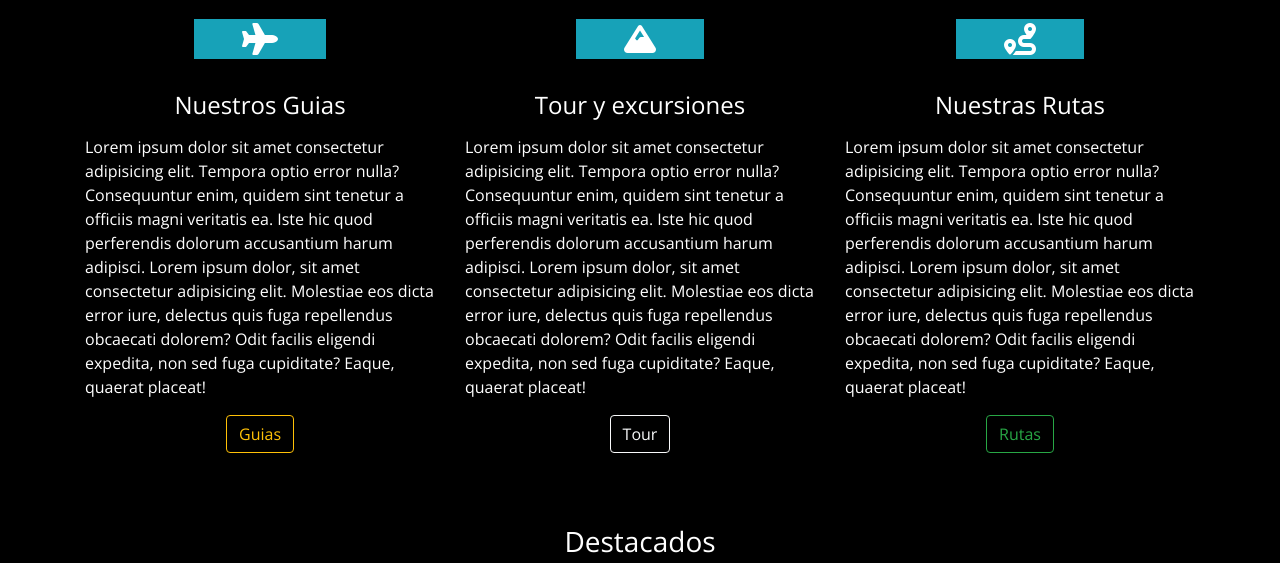
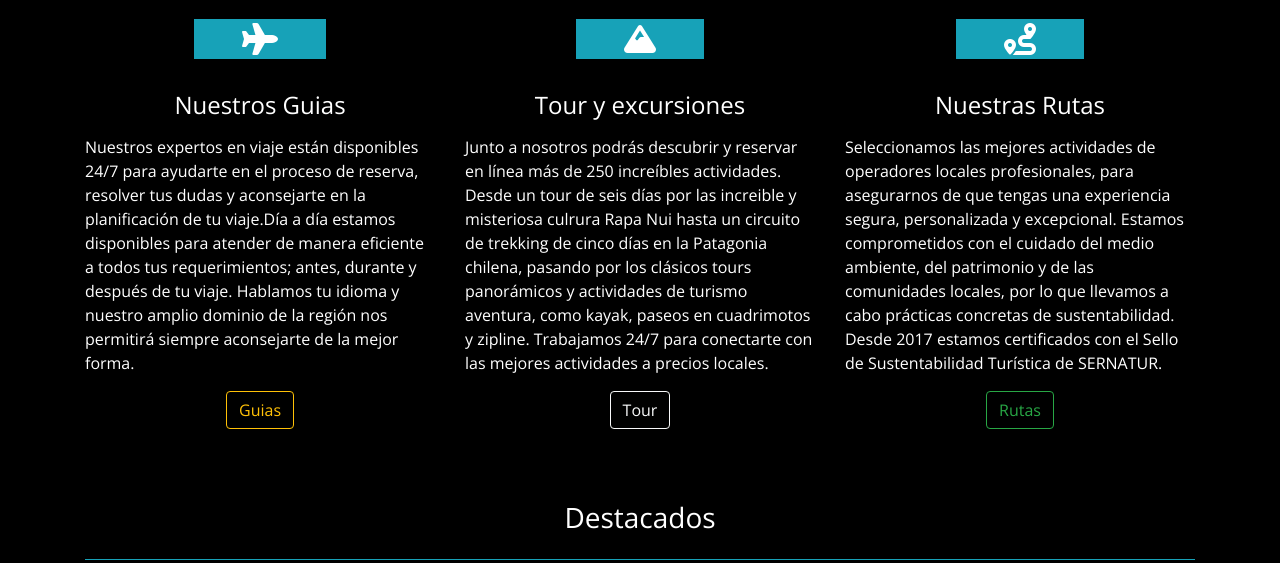
Before and after one commit to isidelrio/probando-git2, a plain HTML site: page index.html in a window 1280 px wide. Shown: the part 1096-1659 px from the top of the page. Drawn offline with nearby package versions, Linux system fonts and the light colour scheme; a script that the page names is missing.

Commit message:
cambios en parrafos quienes somos

```diff
--- a/index.html
+++ b/index.html
@@ -59,19 +59,19 @@
           <div class="col-md-4 col-lg-4 col-lx-4">
             <i class="fas fa-plane fa-2x my-3 px-5 py-1 bg-info" aria-hidden="true"></i>
             <h4 class="text-center my-3">Nuestros Guias</h4>
-            <p class="text-left">Lorem ipsum dolor sit amet consectetur adipisicing elit. Tempora optio error nulla? Consequuntur enim, quidem sint tenetur a officiis magni veritatis ea. Iste hic quod perferendis dolorum accusantium harum adipisci. Lorem ipsum dolor, sit amet consectetur adipisicing elit. Molestiae eos dicta error iure, delectus quis fuga repellendus obcaecati dolorem? Odit facilis eligendi expedita, non sed fuga cupiditate? Eaque, quaerat placeat!</p>
+            <p class="text-left">Nuestros expertos en viaje están disponibles 24/7 para ayudarte en el proceso de reserva, resolver tus dudas y aconsejarte en la planificación de tu viaje.Día a día estamos disponibles para atender de manera eficiente a todos tus requerimientos; antes, durante y después de tu viaje. Hablamos tu idioma y nuestro amplio dominio de la región nos permitirá siempre aconsejarte de la mejor forma.</p>
             <button id="graciasporconocernos" type="button" class="btn btn-outline-warning" data-toggle="tooltip" data-placement="left" title="Elige el guia a tu medida">Guias</button>
           </div>
             <div class="col-md-4 col-lg-4 col-lx-4">
               <i class="fas fa-mountain fa-2x my-3 px-5 py-1 bg-info" aria-hidden="true"></i>
               <h4 class="text-center my-3">Tour y excursiones</h4>
-              <p class="text-left">Lorem ipsum dolor sit amet consectetur adipisicing elit. Tempora optio error nulla? Consequuntur enim, quidem sint tenetur a officiis magni veritatis ea. Iste hic quod perferendis dolorum accusantium harum adipisci. Lorem ipsum dolor, sit amet consectetur adipisicing elit. Molestiae eos dicta error iure, delectus quis fuga repellendus obcaecati dolorem? Odit facilis eligendi expedita, non sed fuga cupiditate? Eaque, quaerat placeat!</p>
+              <p class="text-left">Junto a nosotros podrás descubrir y reservar en línea más de 250 increíbles actividades. Desde un tour de seis días por las increible y misteriosa culrura Rapa Nui hasta un circuito de trekking de cinco días en la Patagonia chilena, pasando por los clásicos tours panorámicos y actividades de turismo aventura, como kayak, paseos en cuadrimotos y zipline. Trabajamos 24/7 para conectarte con las mejores actividades a precios locales.</p>
               <button type="button" class="btn btn-outline-light" data-toggle="tooltip" data-placement="bottom" title="Consigue tu tour">Tour</button>
             </div>
             <div class="col-md-4 col-lg-4 col-lx-4">
               <i class="fas fa-route fa-2x my-3 px-5 py-1 bg-info" aria-hidden="true"></i>
               <h4 class="text-center my-3">Nuestras Rutas</h4>
-              <p class="text-left">Lorem ipsum dolor sit amet consectetur adipisicing elit. Tempora optio error nulla? Consequuntur enim, quidem sint tenetur a officiis magni veritatis ea. Iste hic quod perferendis dolorum accusantium harum adipisci. Lorem ipsum dolor, sit amet consectetur adipisicing elit. Molestiae eos dicta error iure, delectus quis fuga repellendus obcaecati dolorem? Odit facilis eligendi expedita, non sed fuga cupiditate? Eaque, quaerat placeat!</p>
+              <p class="text-left">Seleccionamos las mejores actividades de operadores locales profesionales, para asegurarnos de que tengas una experiencia segura, personalizada y excepcional. Estamos comprometidos con el cuidado del medio ambiente, del patrimonio y de las comunidades locales, por lo que llevamos a cabo prácticas concretas de sustentabilidad. Desde 2017 estamos certificados con el Sello de Sustentabilidad Turística de SERNATUR.</p>
               <button type="button" class="btn btn-outline-success" data-toggle="tooltip" data-placement="right" title="Conoce nuestras rutas">Rutas</button>
             </div>
         </div>
```
